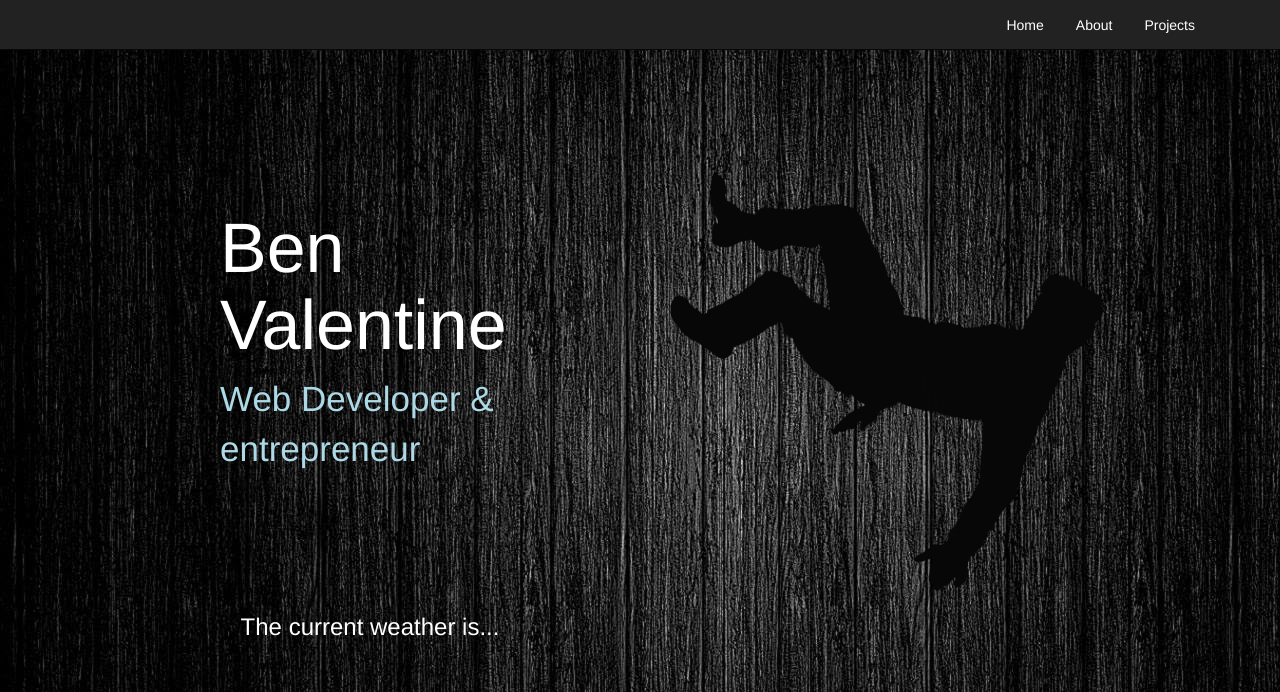
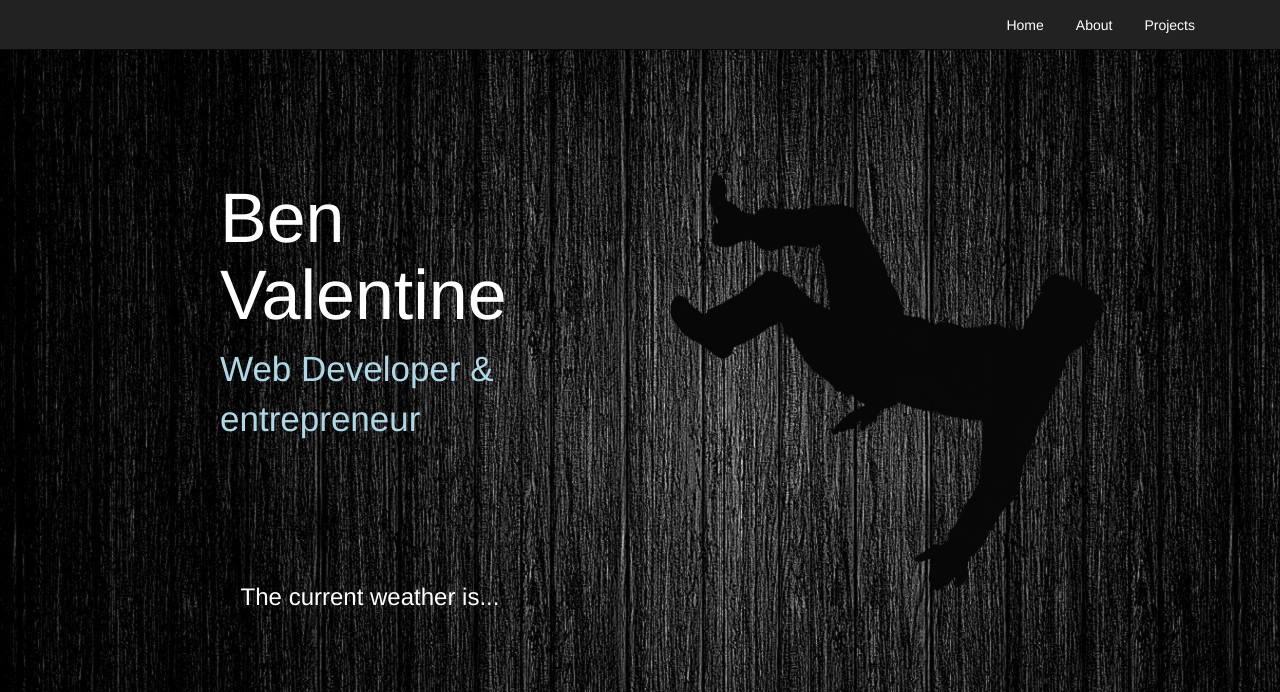
Before and after one commit to biggrizzly11/persProj, a plain HTML site: page index.html in a window 1280 px wide. Shown: the top 692 px of the page. Drawn offline with nearby package versions, Linux system fonts and the light colour scheme; some packages are replaced by stand-ins of ours; no server answers; a script that the page names is missing.

Commit message:
changed css

```diff
--- a/styles/styles.css
+++ b/styles/styles.css
@@ -49,8 +49,8 @@
 	height: 90%;*/
 	/*background-color: white;*/
 	margin-left: 150px;
-	margin-top: 130px;
-	margin-bottom: 200px;
+	margin-top: 100px;
+	margin-bottom: 150px;
 }
 
 .projright {
```
